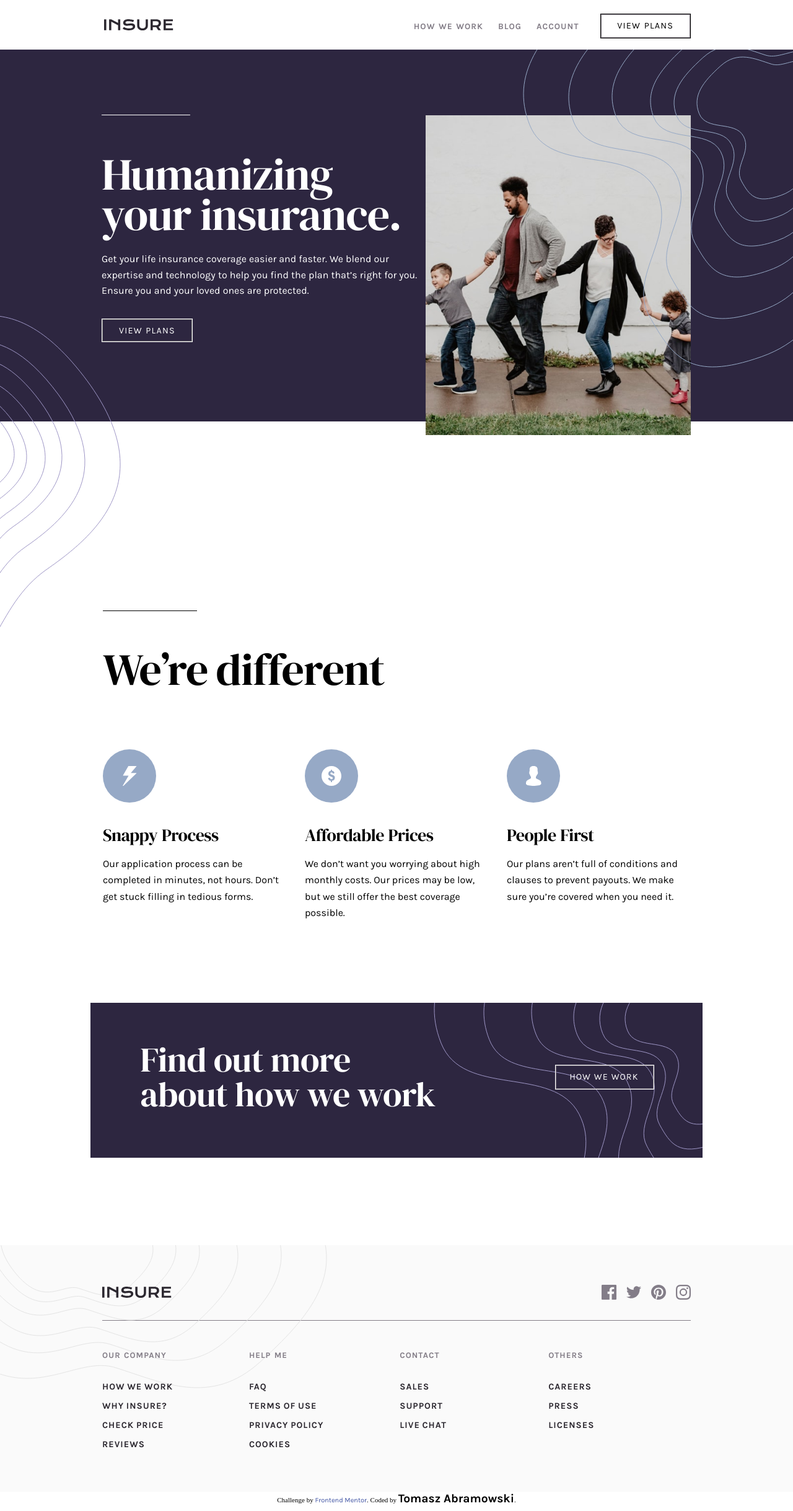
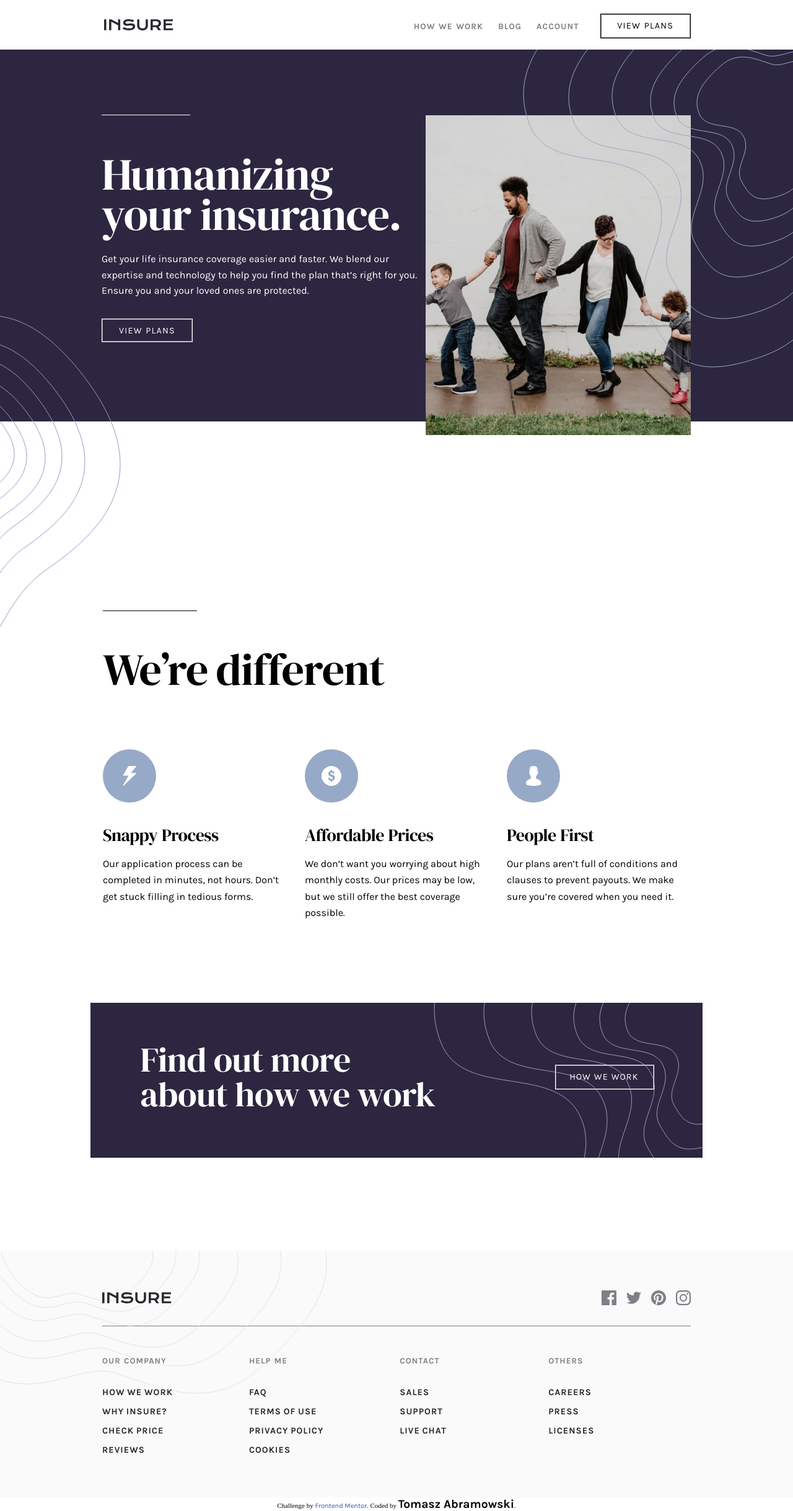
Before and after one commit to TomaszAbramowski/INSURE-LANDING-PAGE, a Jekyll site: the page built from index.md, in a window 1280 px wide. Shown: the whole page at 62% size. Built offline with Jekyll 4.4.1, drawn with Linux system fonts in a browser that asks for light colours.

Commit message:
footer margin

```diff
--- a/_config.yml
+++ b/_config.yml
@@ -1,5 +1,5 @@
 name: My Jekyll Website
-baseurl: "insure-landing-page"
+# baseurl: "insure-landing-page"
 sass:
    sass_dir: _sass
 
--- a/_sass/layout/_footer.scss
+++ b/_sass/layout/_footer.scss
@@ -8,7 +8,7 @@
 
   z-index: $zIndexAbovePattern;
   background-color: $veryLightGray;
-  margin-top: 8.84rem;
+  margin-top: 9.4rem;
 
   @include breakpoint-up(medium) {
     padding-left: 3rem;
```
Also changed, not shown: 2 other files.
